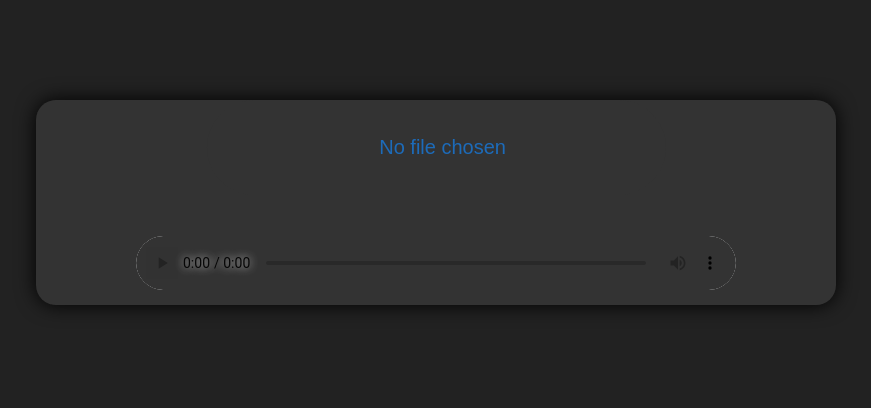
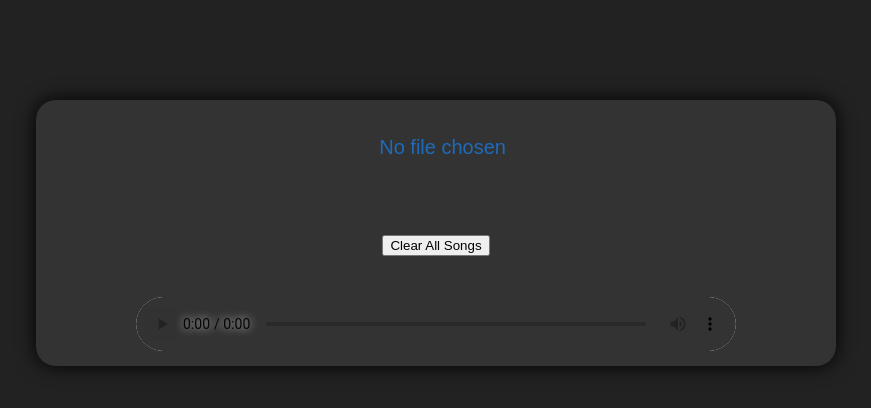
Before and after one commit to Git-KLW/Audio-Playlist, a plain HTML site: page index.html in a window 1280 px wide. Shown: the whole page, without its empty margins (204-1075 px from the left). Drawn offline with Linux system fonts and the light colour scheme.

Commit message:
Update index.html

```diff
--- a/index.html
+++ b/index.html
@@ -69,6 +69,7 @@ audio::-webkit-media-controls-play-button,
   <body>
     <div id="audio-player">
       <input type="file" id="file-input" multiple />
+      <button id="deleteall">Clear All Songs</button>
       <ul id="playlist"></ul>
       <audio id="audio" controls loop></audio>
     </div>
```
